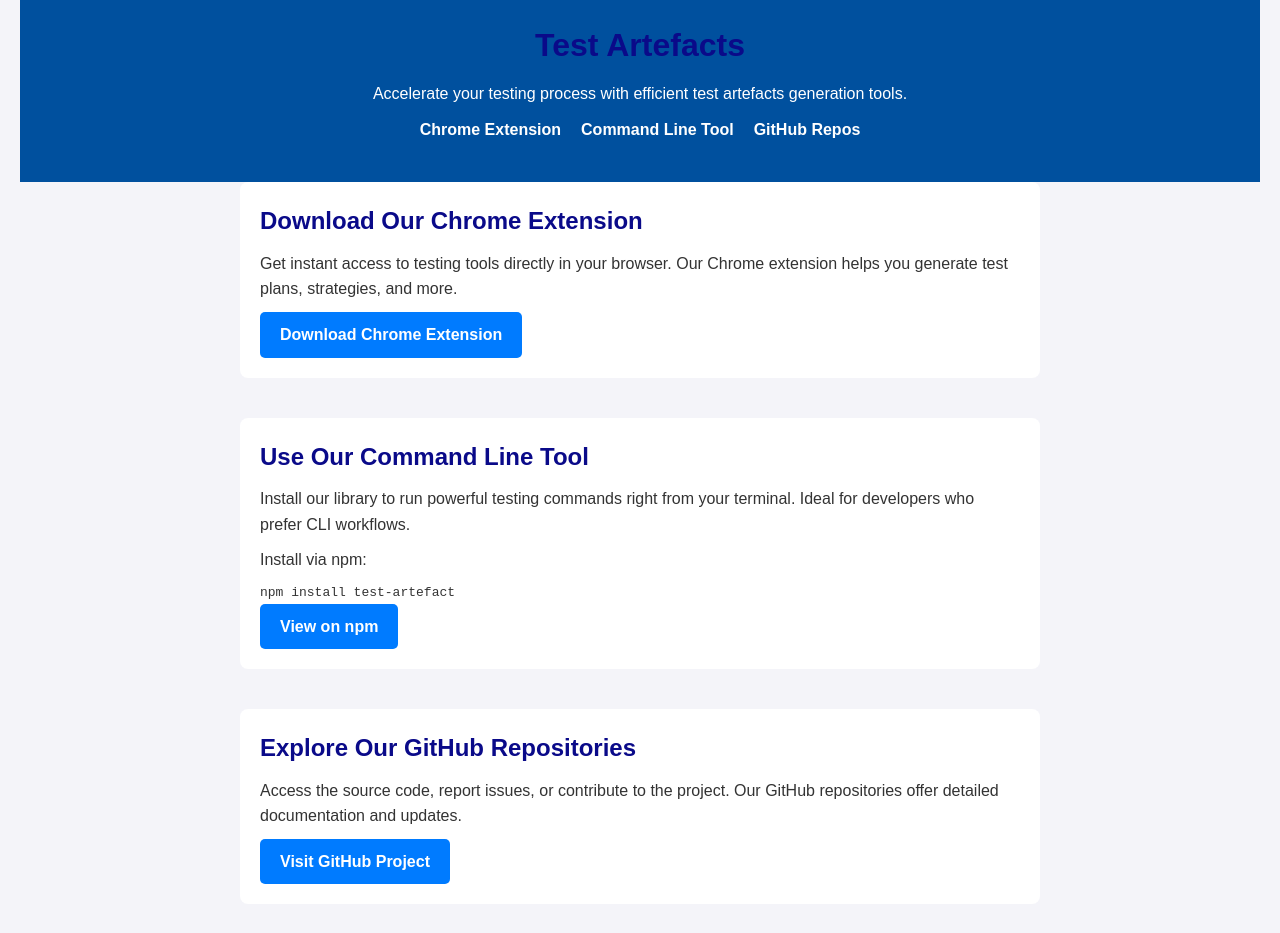
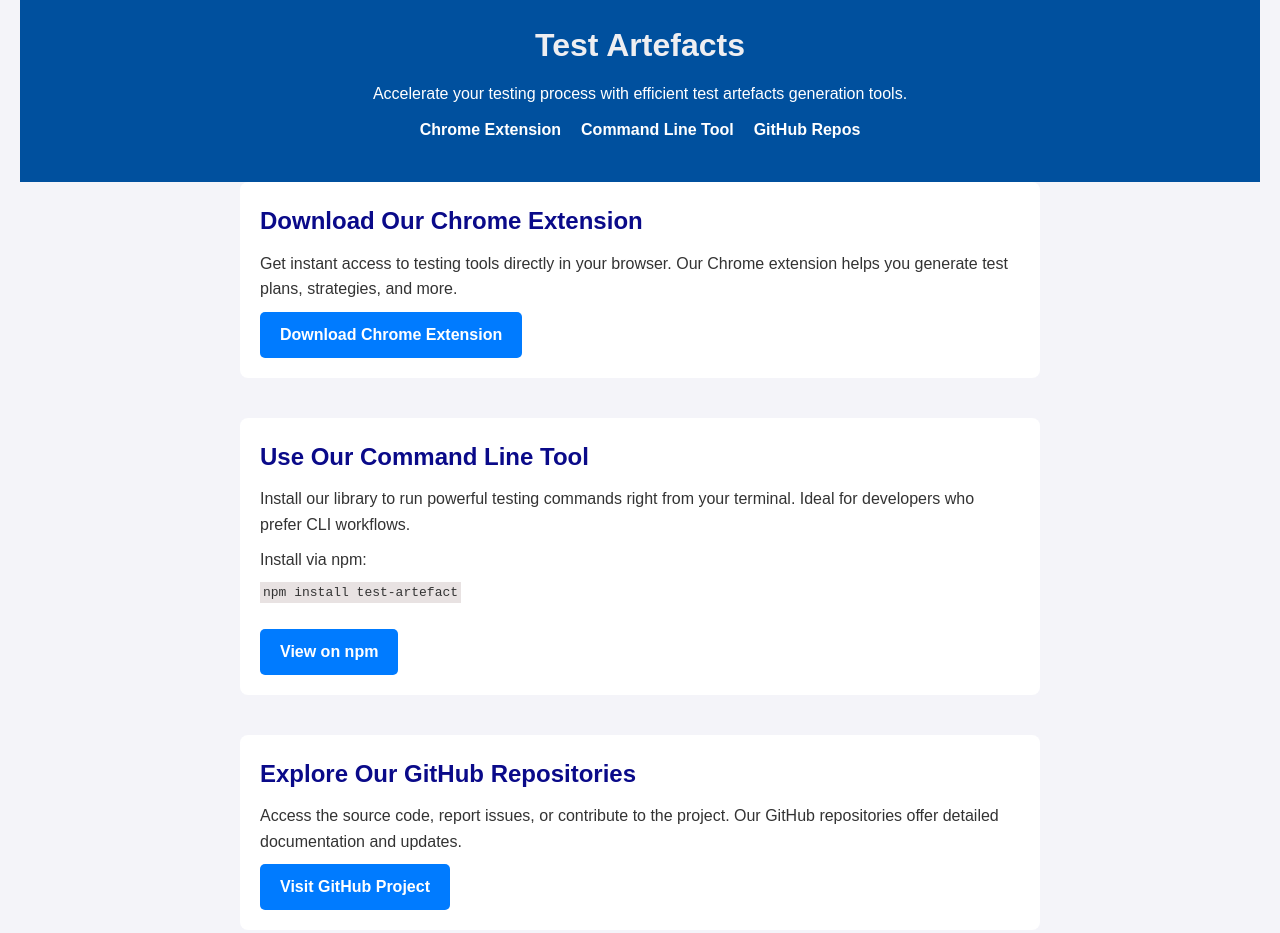
Before and after one commit to test-artifacts/artifacts-test-site, a plain HTML site: page index.html in a window 1280 px wide. Shown: the top 933 px of the page. Drawn offline with Linux system fonts and the light colour scheme.

Commit message:
improving code

```diff
--- a/index.html
+++ b/index.html
@@ -16,7 +16,8 @@
             background-color: #f4f4f9;
             padding: 0 20px;
         }
-        h1, h2, h3 { color: #0a0a89; }
+        h1, h2, h3 { color: #eeeef1; }
+        h2, h3 { color: #0a0a89; }
         a { color: #007bff; text-decoration: none; }
         a:hover { text-decoration: underline; }
         p { margin: 10px 0; }
@@ -39,6 +40,7 @@
             color: #fff;
             font-weight: bold;
         }
+        code {background-color: #e8e2e2; padding: 3px; }
         main { max-width: 800px; margin: 0 auto; padding-bottom: 20px; }
         section { margin-bottom: 40px; padding: 20px; background: #ffffff; border-radius: 8px; }
         footer p { margin: 10px 0; }
@@ -94,7 +96,7 @@
             <h2>Use Our Command Line Tool</h2>
             <p>Install our library to run powerful testing commands right from your terminal. Ideal for developers who prefer CLI workflows.</p>
             <p>Install via npm:</p>
-            <pre><code>npm install test-artefact</code></pre>
+            <pre><code>npm install test-artefact</code></pre></br>
             <a href="https://www.npmjs.com/package/test-artefact/" target="_blank" class="btn">View on npm</a>
         </section>
 
```
